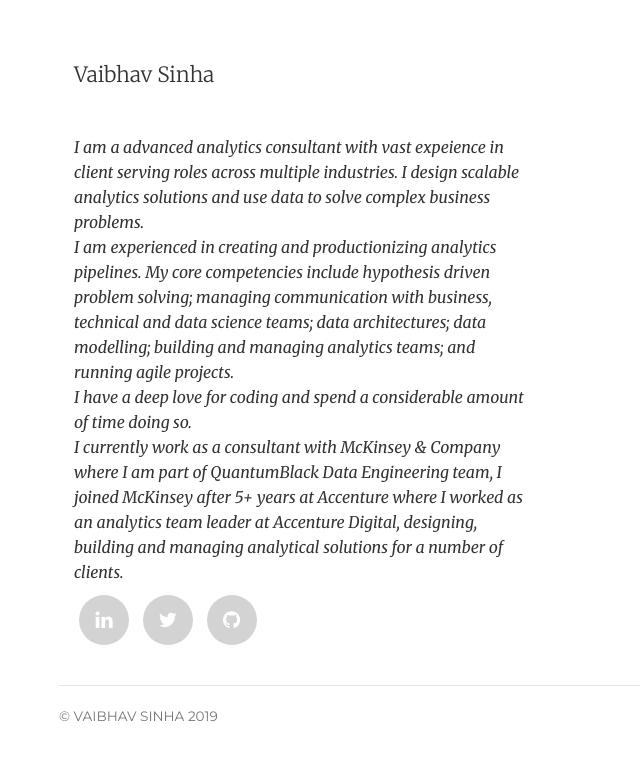
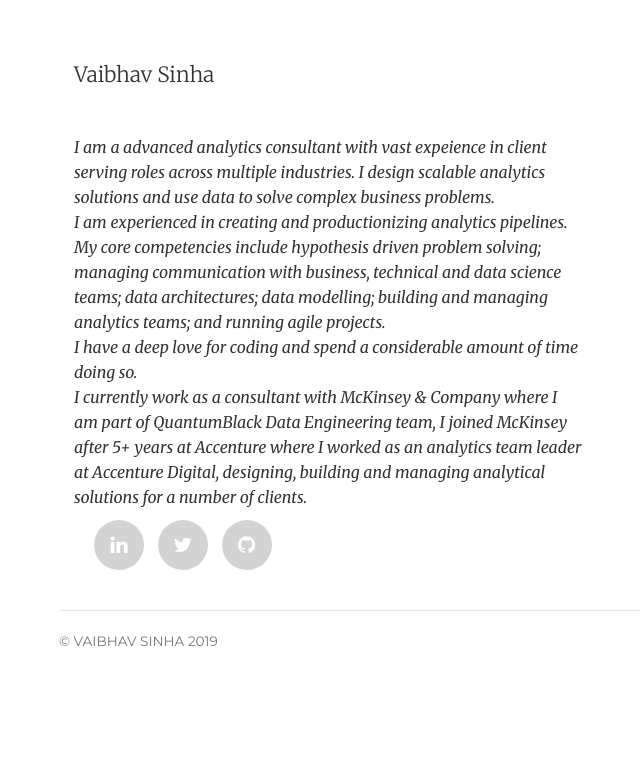
Before and after one commit to sinhav/sinhav.github.io, a Jekyll site: the page built from index.html, in a window 1280 px wide. Shown: the top 760 px of the page, without its empty margins (221-861 px from the left). Built offline with Jekyll 4.4.1, drawn with Linux system fonts in a browser that asks for light colours; nearby versions of some CDN libraries.

Commit message:
Update index.html

```diff
--- a/index.html
+++ b/index.html
@@ -9,7 +9,7 @@
 <!-- <div class="jumbotron"> -->
 <link href="//maxcdn.bootstrapcdn.com/font-awesome/4.2.0/css/font-awesome.min.css" rel="stylesheet">
 <div class="row marketing">
-	<div itemscope itemtype="http://data-vocabulary.org/Person" class="col-sm-8">
+	<div itemscope itemtype="http://data-vocabulary.org/Person" class="col-sm-9" clear="left">
 	<p class="lead" align = "centre">Vaibhav Sinha</p>
 	<P>
 	<i>
@@ -19,14 +19,13 @@
 	<br>I currently work as a consultant with McKinsey & Company where I am part of QuantumBlack Data Engineering team, I joined McKinsey after 5+ years at Accenture where I worked as an analytics team leader at Accenture Digital, designing, building and managing analytical solutions for a number of clients.
 	</i>
 	</P>
-	</div>
-	<div class="col-md-8" align="centre">
+	<div class="col-md-8" align="centre" clear="left">
         <ul class="social-network social-circle">
             <li><a href="https://www.linkedin.com/in/sinhavv" class="icoLinkedin" title="Linkedin"><i class="fa fa-linkedin"></i></a></li>
             <li><a href="https://twitter.com/sinhav_" class="icoTwitter" title="Twitter"><i class="fa fa-twitter"></i></a></li>
             <li><a href="https://github.com/sinhav" class="icoGithub" title="GitHub"><i class="fa fa-github"></i></a></li>
         </ul>
 	</div>
+	</div>
 </div>
-
 <!-- </div> -->
```
